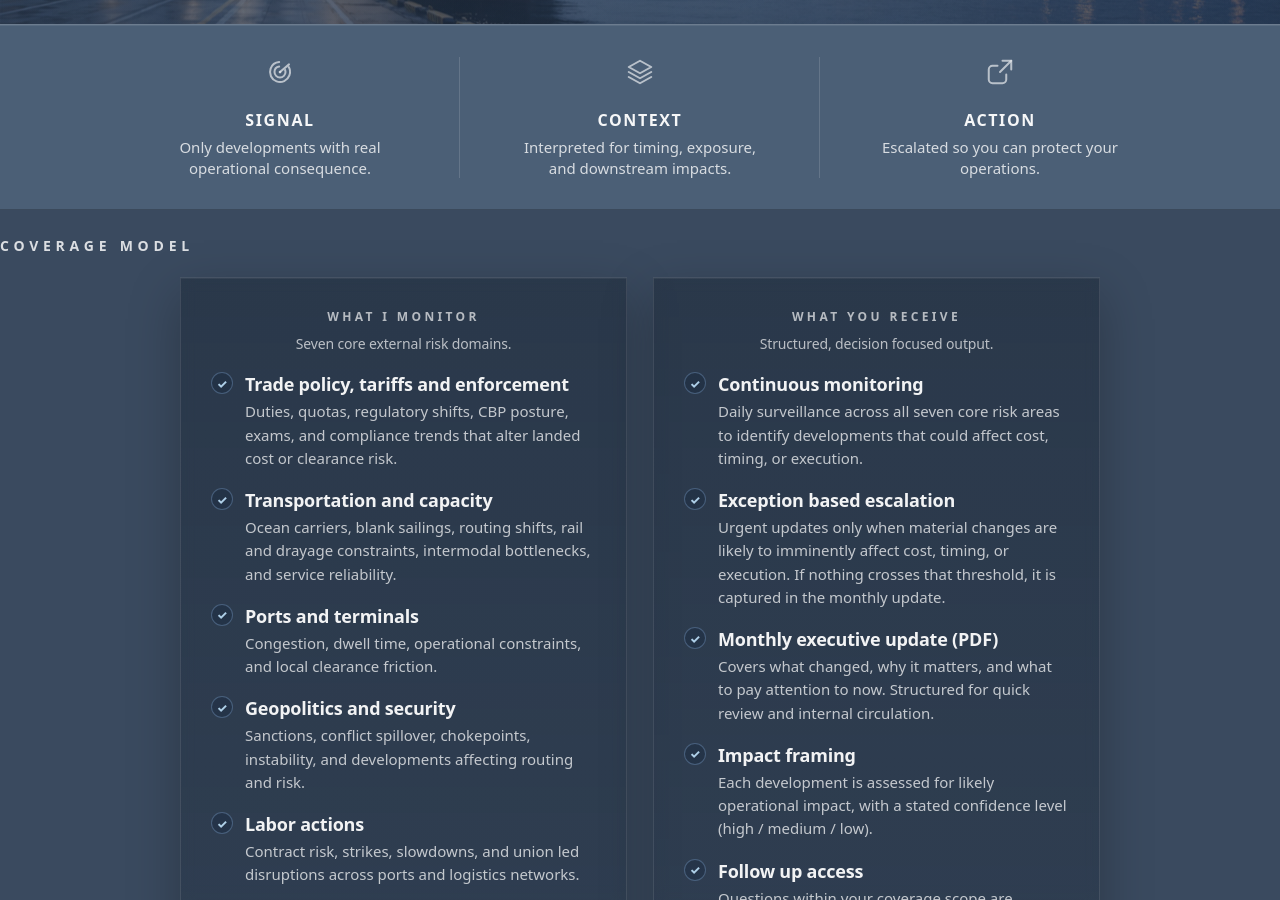
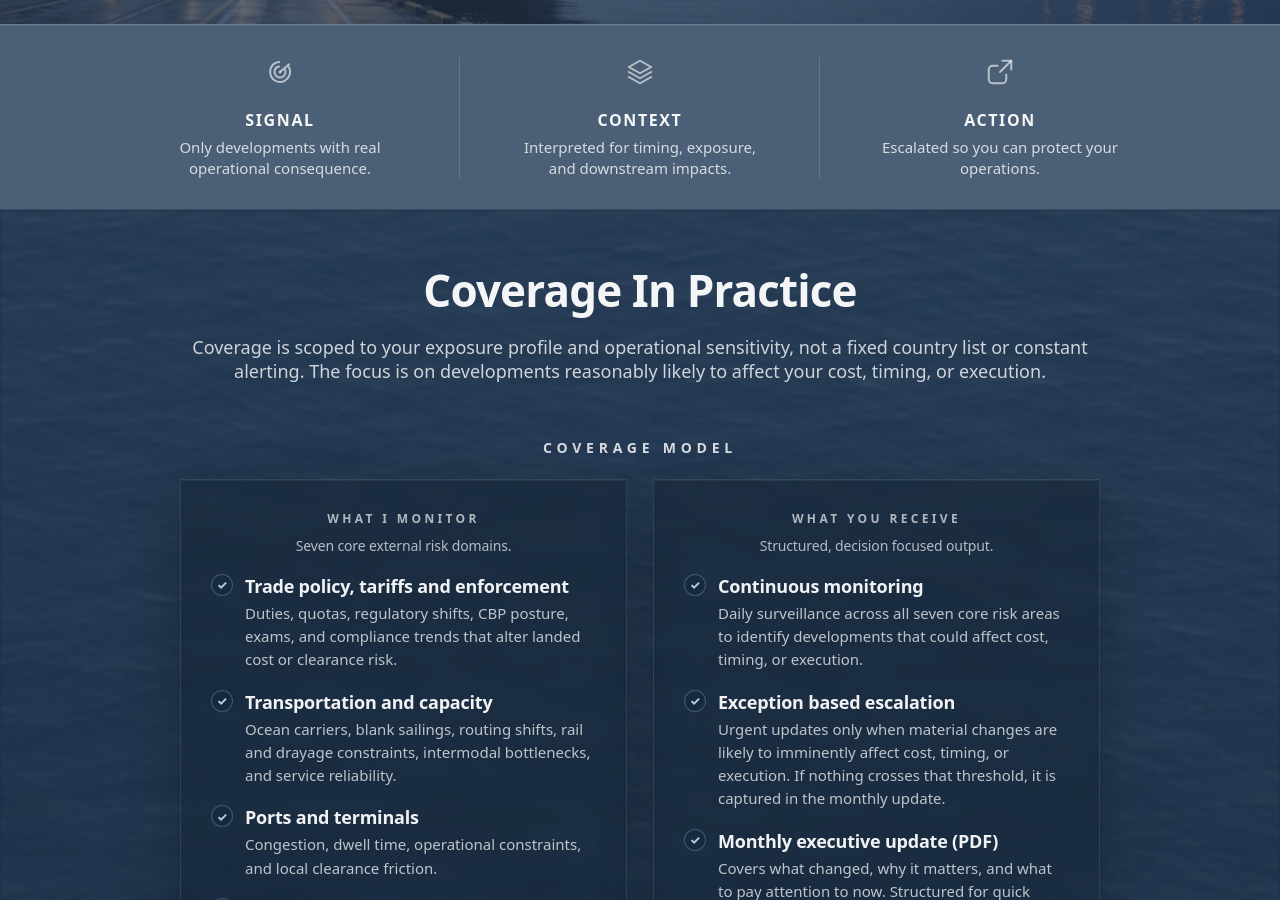
Before and after one commit to importrisk/import-risk-intelligence-site, a Jekyll site: the page built from coverage.html, in a window 1280 px wide and 900 px high, scrolled down 480 px. Built offline with Jekyll 4.4.1, drawn with Linux system fonts in a browser that asks for light colours.

Commit message:
Update coverage.html

```diff
--- a/coverage.html
+++ b/coverage.html
@@ -88,6 +88,22 @@ css: /method.css?v=100
       </div>
     </div>
   </section>
+
+  <!-- =========================================================
+       BELOW FOLD
+       ========================================================= -->
+  <section class="below-fold method-content" aria-label="Method content">
+
+    <section class="method-practice" aria-label="Coverage in practice">
+      <div class="container">
+
+        <header class="mp-head">
+          <h2 class="mp-title">Coverage In Practice</h2>
+          <p class="mp-lead">
+            Coverage is scoped to your exposure profile and operational sensitivity, not a fixed country list or constant alerting.
+            The focus is on developments reasonably likely to affect your cost, timing, or execution.
+          </p>
+        </header>
 
         <!-- =========================================================
              DELIVERY
```
